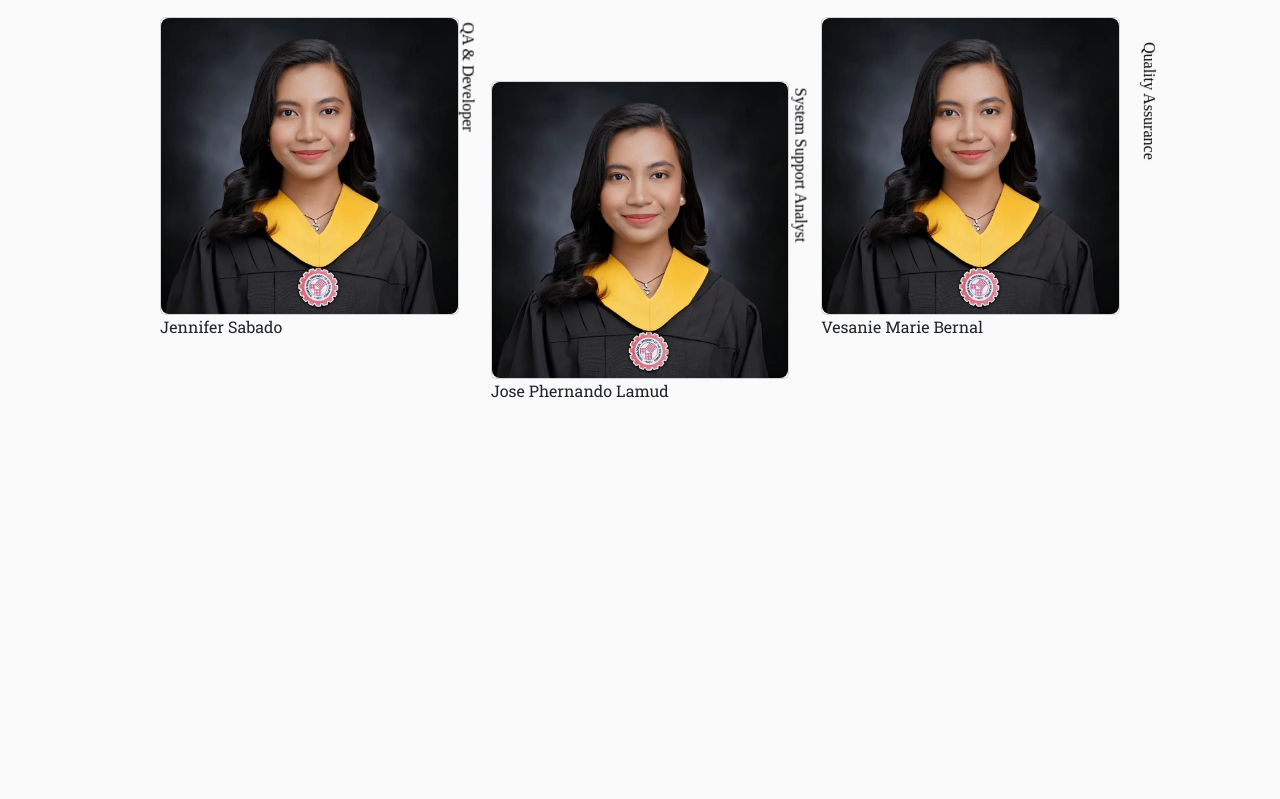
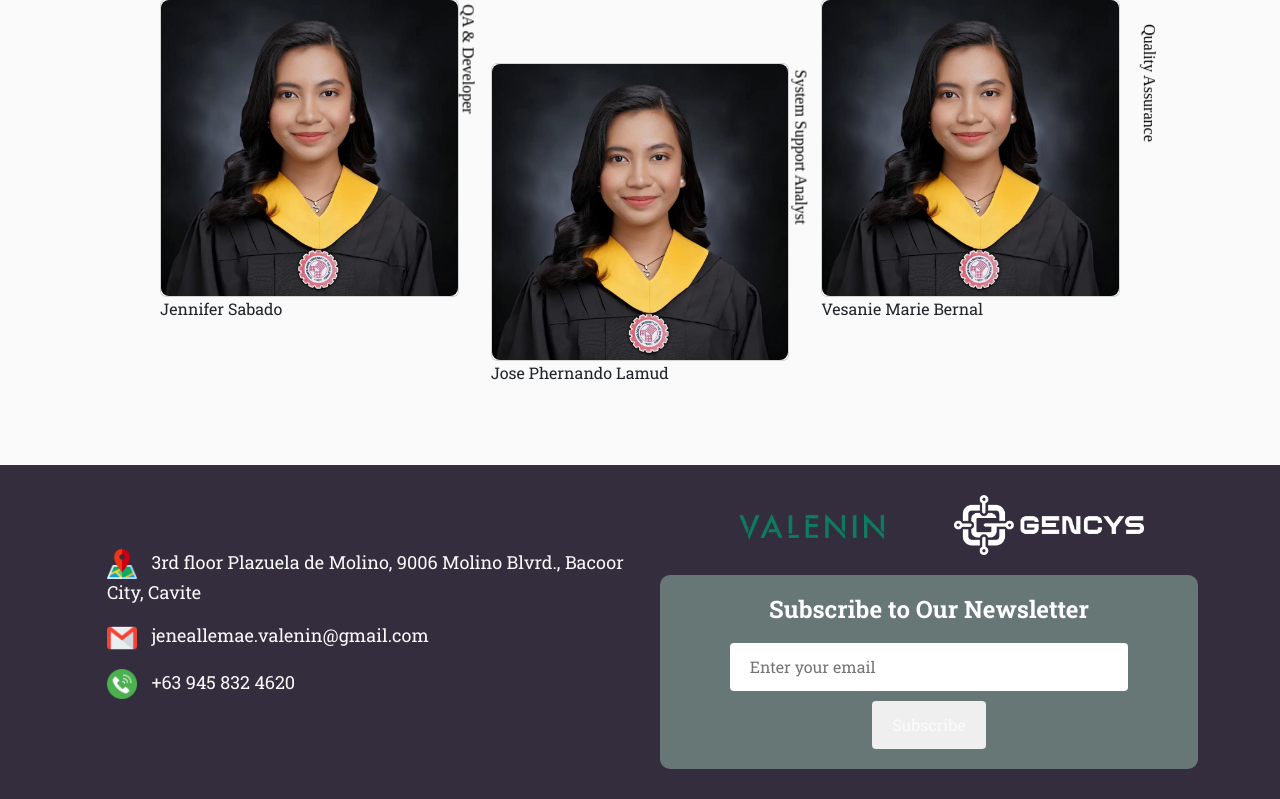
Before and after one commit to KNecessario/HomeRepo, a PHP site: page / in a window 1280 px wide. Shown: the part 5336-6135 px from the top of the page. Before the commit the page ends 5734 px from the top, so only its background shows below. Run offline with PHP 8.4, Linux system fonts and the light colour scheme; some libraries are stand-ins or nearby versions.

Commit message:
update monday feb 17

```diff
--- a/css/style.css
+++ b/css/style.css
@@ -335,7 +335,6 @@
   padding: 30px;
   height: auto;
   width: 100%;
-  margin: 0;
 
 }
 #layout3 {
@@ -368,11 +367,10 @@
   flex-direction: row;
   align-items: center;
   height: auto;
-  gap: 40px;
 }
 
 #wrapper1 #leftWrap {
-  width: 55%;
+  width: 50%;
   height: auto;
 
 }
@@ -390,7 +388,7 @@
 }
 
 #wrapper1 #rightWrap {
-  width: 45%;
+  width: 50%;
   display: flex;
   justify-content: center;
 
@@ -890,3 +888,161 @@
     margin-top: 5rem;
   }
 }
+
+/* General Footer Styles */
+#containerfluid6 {
+  background-color: var(--primary-color);
+  padding: 30px;
+  display: flex;
+  height: auto;
+  width: 100%;
+  max-width: none;
+  flex-wrap: wrap; /* Allow for wrapping on smaller screens */
+}
+
+#layout6 {
+  display: flex;
+  flex-direction: row;
+  width: 100%;
+  height: 100%;
+  align-items: center;
+  flex-wrap: wrap; /* Allow for wrapping */
+}
+
+#leftFooter {
+  padding: 20px;
+  display: flex;
+  flex-direction: column;
+  flex: 1;
+}
+
+#leftFooter img {
+  width: 40px;
+  height: auto;
+  padding-right: 10px;
+}
+
+#leftFooter p {
+  padding-left: 5px;
+  color: var(--navbar-text-color);
+  font-size: 18px;
+  text-align: left;
+}
+
+#rightFooter {
+  display: flex;
+  flex-direction: column;
+  width: 100%;
+  color: white;
+  padding: 20px;
+  flex: 1;
+}
+
+#logoLayout {
+  display: flex;
+  justify-content: center;
+  align-items: center;
+  width: 100%;
+  padding: 20px;
+  gap: 40px;
+  flex-wrap: wrap; /* Allow logos to wrap on smaller screens */
+}
+
+#logoLayout img {
+  height: 60px;
+  width: auto;
+}
+
+.newsletter-section {
+  margin-top: 20px;
+  display: flex;
+  flex-direction: column;
+  align-items: center;
+  gap: 10px;
+  text-align: center;
+  padding: 20px;
+  background-color: var(--bg-secondary);
+  border-radius: 10px;
+}
+
+.newsletter-section h3 {
+  font-size: 24px;
+  margin-bottom: 10px;
+  font-weight: bold;
+}
+
+.newsletter-section input {
+  padding: 12px 20px;
+  width: 80%;
+  max-width: 400px;
+  border: none;
+  border-radius: 4px;
+  font-size: 16px;
+}
+
+.newsletter-section button {
+  color: var(--navbar-text-color);
+  padding: 12px 20px;
+  border: none;
+  border-radius: 4px;
+  font-size: 16px;
+  cursor: pointer;
+}
+
+.newsletter-section button:hover {
+  background-color: darkgreen;
+}
+
+/* Responsive Design */
+@media screen and (max-width: 768px) {
+  #leftFooter {
+    padding: 10px;
+  }
+
+  #rightFooter {
+    padding: 10px;
+  }
+
+  #logoLayout {
+    justify-content: center;
+  }
+
+  #logoLayout img {
+    height: 40px;
+  }
+
+  .newsletter-section {
+    padding: 10px;
+  }
+
+  .newsletter-section h3 {
+    font-size: 20px;
+  }
+
+  .newsletter-section input {
+    padding: 10px 15px;
+    font-size: 14px;
+  }
+
+  .newsletter-section button {
+    padding: 10px 15px;
+    font-size: 14px;
+  }
+}
+
+
+/**1024px**/
+@media screen and (max-width: 1024px) {
+  #layout6 {
+    flex-direction: column;
+    align-items: center;
+  }
+
+  #leftWrapPos {
+    width: 100%;
+  }
+
+  #rightWrapPos {
+    width: 100%;
+  }
+}
--- a/index.html
+++ b/index.html
@@ -19,6 +19,7 @@
       href="https://fonts.googleapis.com/css2?family=Roboto+Slab:wght@100..900&display=swap"
       rel="stylesheet"
     />
+    <link rel="stylesheet" href="https://fontawesome.com/icons/location-dot?f=classic&s=solid" />
   </head>
 
   <body>
@@ -185,8 +186,8 @@
     </section>
 
     <!--Who we are-->
-    <section class="container-fluid" id="containerfluid3" id="section3">
-      <div class="container" id="layout3">
+    <section class="container-fluid m-0 p-0" id="containerfluid3" id="section3">
+      <div class="container  p-0" id="layout3">
         <div class="container" id="whatwebelieve"><h5>What we believe</h5></div>
         <div class="container" id="subwhatwebelieve">
           <h4>
@@ -195,7 +196,7 @@
             integrated solutions.
           </h4>
         </div>
-        <div class="container" id="wrapper1">
+        <div class="container m-0 p-0" id="wrapper1">
           <div class="container" id="leftWrap">
             <h1>Who we are?</h1>
             <p>
@@ -384,8 +385,38 @@
         </div>
         <p class="name">Vesanie Marie Bernal</p>
       </div>
+    </div>
+      <!--Footer-->
+      <div class="container-fluid" id="containerfluid6">
+        <div class="container" id="layout6">
+          <div class="container" id="leftFooter">
+            <p>
+              <img src="image/icon/map.png" alt=""> 3rd floor Plazuela de Molino, 9006 Molino Blvrd., Bacoor City, Cavite
+            </p>
+            <p>
+              <img src="image/icon/gmail.png" alt=""> jeneallemae.valenin@gmail.com
+            </p>
+            <p>
+              <img src="image/icon/phone.png" alt=""> +63 945 832 4620
+            </p>
+          </div>
 
-    </div>
+          <div class="container m-0 p-0" id="rightFooter">
+            <div class="container m-0 p-0" id="logoLayout">
+              <img src="image/icon/valeninLogo.png" alt="Valenin Logo">
+              <img src="image/icon/GencysLogo.png" alt="Gencys Logo">
+            </div>
+
+            <div class="newsletter-section">
+              <h3>Subscribe to Our Newsletter</h3>
+              <input type="email" placeholder="Enter your email" required>
+              <button>Subscribe</button>
+            </div>
+          </div>
+
+        </div>
+      </div>
+
 
     <script src="https://code.jquery.com/jquery-3.6.0.min.js"></script>
     <script src="https://cdnjs.cloudflare.com/ajax/libs/popper.js/2.11.6/umd/popper.min.js"></script>
```
Also changed, not shown: image/icon/GencysLogo.png (added), image/icon/gmail.png (added), image/icon/map.png (added), image/icon/phone.png (added), image/icon/valeninLogo.png (added).
